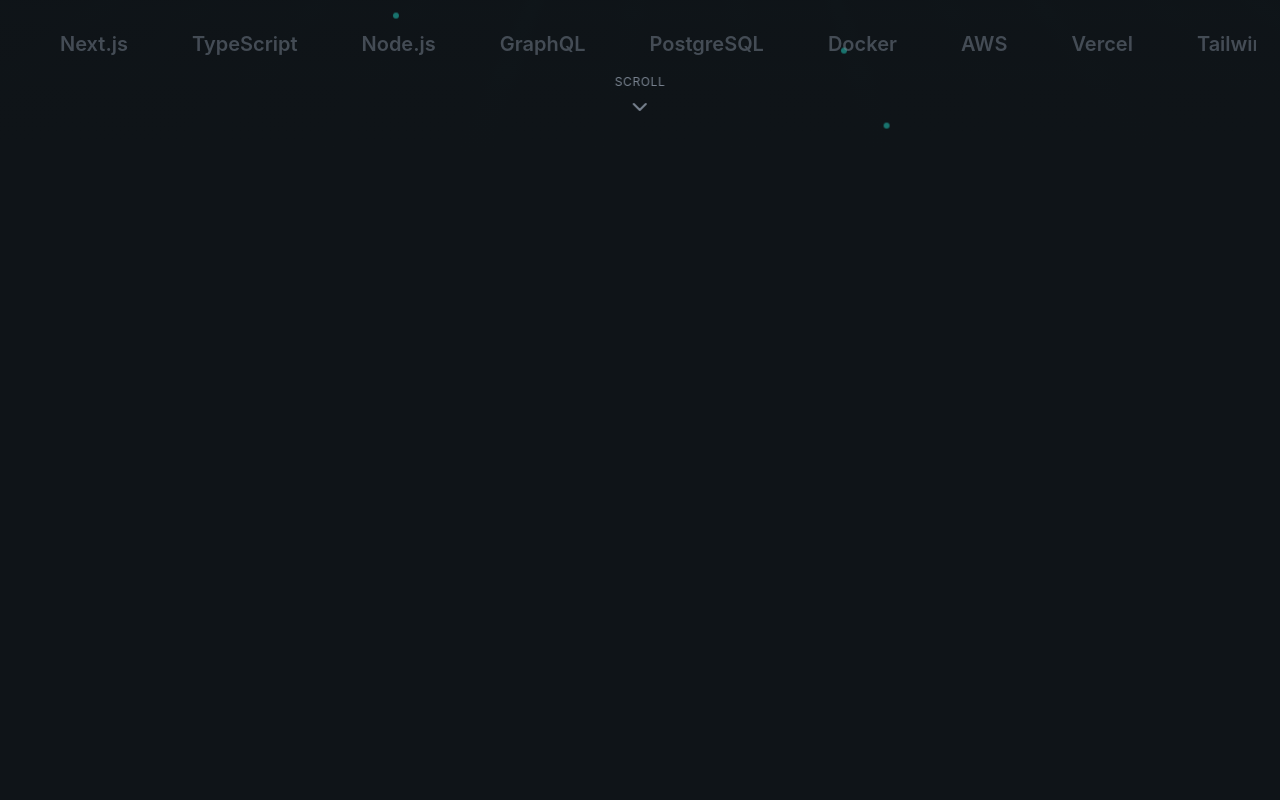
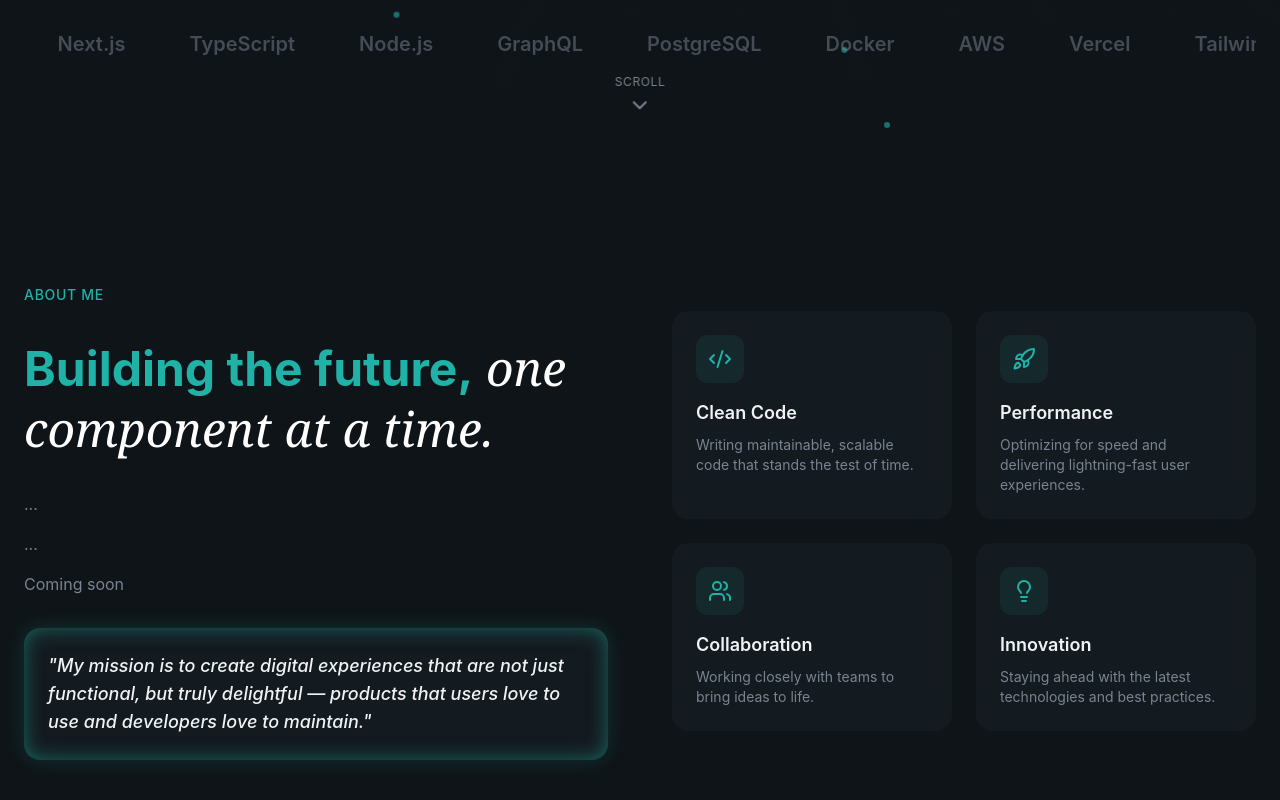
Before and after one commit to DavidRuizE/portfolio, a React (Vite) app: page / in a window 1280 px wide. Shown: the part 934-1734 px from the top of the page. Before the commit the page ends 1088 px from the top, so only its background shows below. Built offline with nearby package versions, Linux system fonts and the light colour scheme.

Commit message:
update about me section

```diff
--- a/src/layout/Navbar.jsx
+++ b/src/layout/Navbar.jsx
@@ -59,10 +59,10 @@
              <div className="md:hidden glass-strong animate-fade-in">
                 <div className="container mx-auto px-6 py-6 flex flex-col gap-4">
                     {navLinks.map((link, index) => (
-                        <a href={link.href} key={index} className="text-lg text-muted-foreground hover:text-foreground py-2">
+                        <a href={link.href} onClick={() => setIsMobileMenuOpen(false)} key={index} className="text-lg text-muted-foreground hover:text-foreground py-2">
                             {link.label}
                         </a>))}
-                    <Button>
+                    <Button onClick={() => setIsMobileMenuOpen(false)}>
                         Contact Me
                     </Button>
                 </div>
--- a/src/sections/About.jsx
+++ b/src/sections/About.jsx
@@ -1,3 +1,93 @@
-export const About = () =>{
-    return <section></section>
-}
+import { Code2, Lightbulb, Rocket, Users } from "lucide-react";
+
+const highlights = [
+  {
+    icon: Code2,
+    title: "Clean Code",
+    description:
+      "Writing maintainable, scalable code that stands the test of time.",
+  },
+  {
+    icon: Rocket,
+    title: "Performance",
+    description:
+      "Optimizing for speed and delivering lightning-fast user experiences.",
+  },
+  {
+    icon: Users,
+    title: "Collaboration",
+    description: "Working closely with teams to bring ideas to life.",
+  },
+  {
+    icon: Lightbulb,
+    title: "Innovation",
+    description:
+      "Staying ahead with the latest technologies and best practices.",
+  },
+];
+
+export const About = () => {
+  return (
+    <section id="about" className="py-32 relative overflow-hidden">
+      <div className="container mx-auto px-6 relative z-10">
+        <div className="grid lg:grid-cols-2 gap-16 items-center">
+          {/* Left Column */}
+          <div className="space-y-8">
+            <div className="animate-fade-in">
+              <span className="text-secondary-foreground text-sm font-medium tracking-wider uppercase">
+                About Me
+              </span>
+            </div>
+
+            <h2 className="text-4xl md:text-5xl font-bold leading-tight animate-fade-in animation-delay-100 text-secondary-foreground">
+              Building the future,
+              <span className="font-serif italic font-normal text-white">
+                {" "}
+                one component at a time.
+              </span>
+            </h2>
+
+            <div className="space-y-4 text-muted-foreground animate-fade-in animation-delay-200">
+              <p>
+...
+              </p>
+              <p>
+...
+              </p>
+              <p>
+                    Coming soon
+              </p>
+            </div>
+
+            <div className="glass rounded-2xl p-6 glow-border animate-fade-in animation-delay-300">
+              <p className="text-lg font-medium italic text-foreground">
+                "My mission is to create digital experiences that are not just
+                functional, but truly delightful — products that users love to
+                use and developers love to maintain."
+              </p>
+            </div>
+          </div>
+
+          {/* Right Column - Hilights */}
+          <div className="grid sm:grid-cols-2 gap-6">
+            {highlights.map((item, idx) => (
+              <div
+                key={idx}
+                className="glass p-6 rounded-2xl animate-fade-in"
+                style={{ animationDelay: `${(idx + 1) * 100}ms` }}
+              >
+                <div className="w-12 h-12 rounded-xl bg-primary/10 flex items-center justify-center mb-4 hover:bg-primary/20">
+                  <item.icon className="w-6 h-6 text-primary" />
+                </div>
+                <h3 className="text-lg font-semibold mb-2">{item.title}</h3>
+                <p className="text-sm text-muted-foreground">
+                  {item.description}
+                </p>
+              </div>
+            ))}
+          </div>
+        </div>
+      </div>
+    </section>
+  );
+};
```
